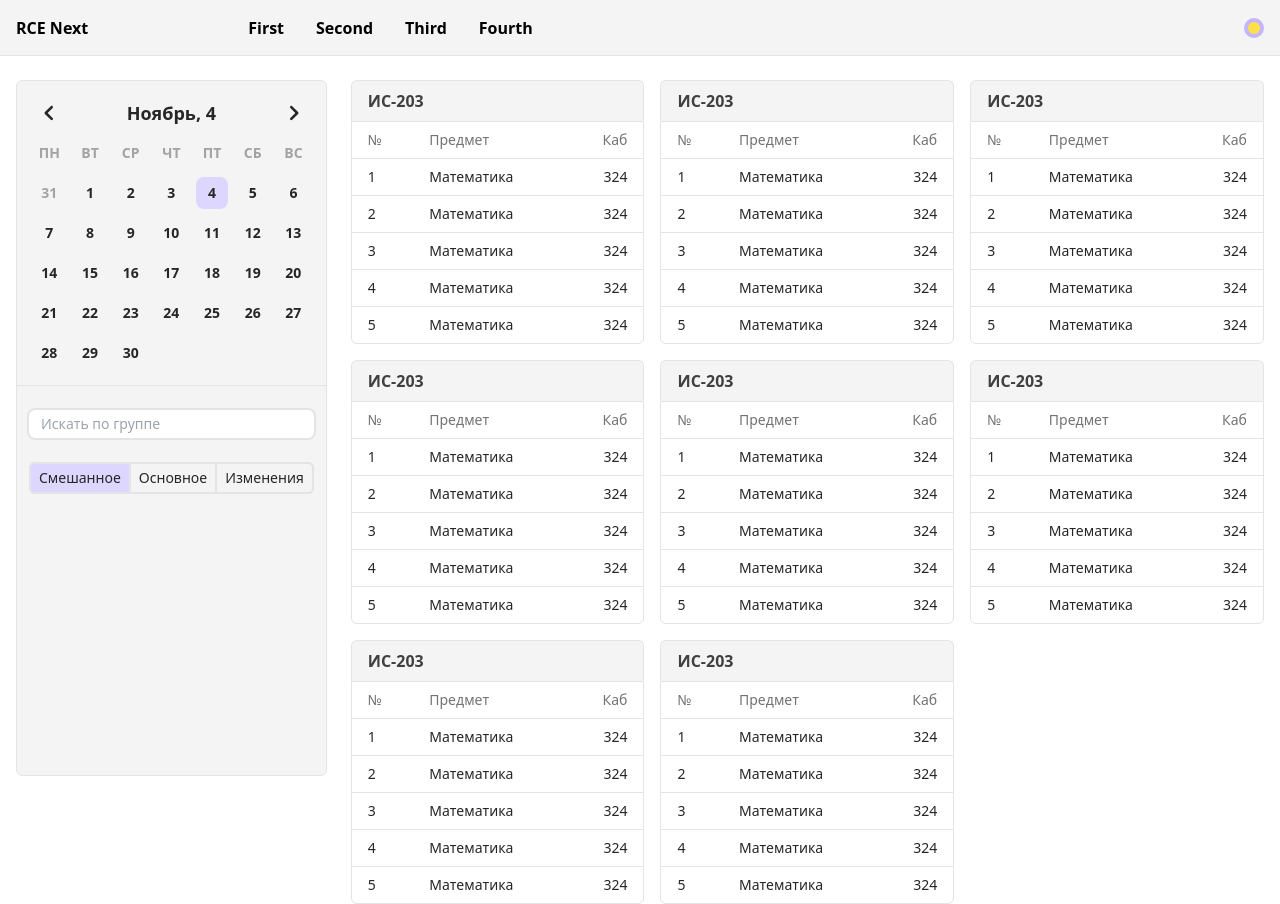
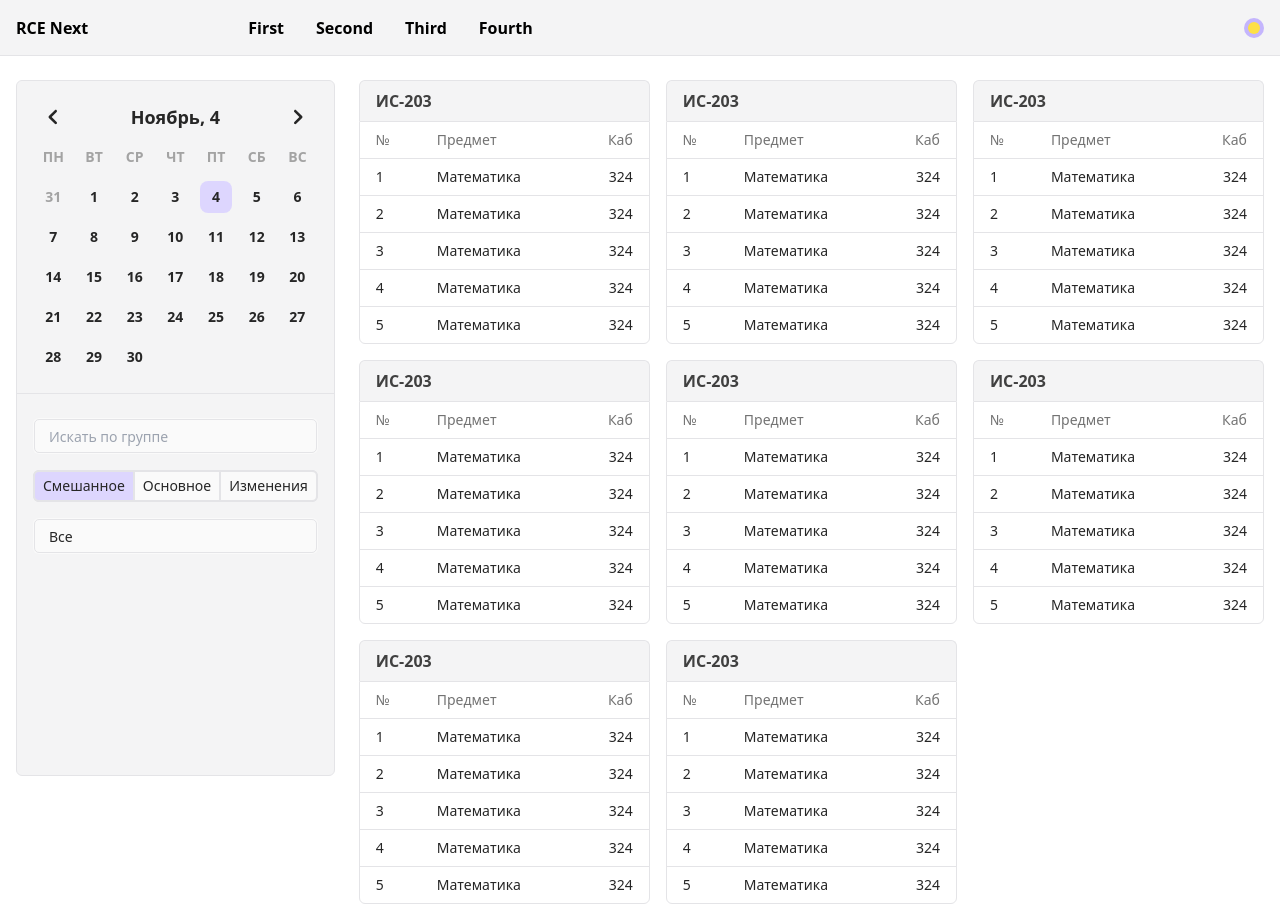
Before and after one commit to iswebdevru/rcenext-client, a Next.js app: page / in a window 1280 px wide. Built offline with nearby package versions, Linux system fonts and the light colour scheme.

Commit message:
refactor: do css stuff

```diff
--- /dev/null
+++ b/src/app/head.tsx
@@ -0,0 +1,7 @@
+export default function Head() {
+  return (
+    <>
+      <title>Расписание РКЭ</title>
+    </>
+  );
+}
--- a/src/app/page.tsx
+++ b/src/app/page.tsx
@@ -4,28 +4,68 @@ import { useState } from 'react';
 import { Calendar } from '../components/Calendar';
 import Schedule from '../components/Schedule';
 import Search from '../components/Search';
-import SideBar from '../components/SideBar';
+import SideBar from '../components/layout/SideBar';
 import Tabs from '../components/Tabs';
+import DropDown from '../components/DropDown';
 
 const SCHEDULE_TYPES = ['Смешанное', 'Основное', 'Изменения'];
+const BLOCKS = [
+  {
+    id: 1,
+    value: 1,
+  },
+  {
+    id: 2,
+    value: 2,
+  },
+  {
+    id: 3,
+    value: 3,
+  },
+  {
+    id: 4,
+    value: 4,
+  },
+  {
+    id: 5,
+    value: 5,
+  },
+  {
+    id: 6,
+    value: 6,
+  },
+];
 
 export default function Index() {
   const [date, setDate] = useState(new Date());
-  const [text, setText] = useState('');
-  const [active, setActive] = useState(0);
+  const [searchText, setSearchText] = useState('');
+  const [activeTab, setActiveTab] = useState(0);
+  const [activeBlock, setActiveBlock] = useState<null | number>(null);
 
   return (
     <div className="mt-20 px-4 mx-auto flex max-w-7xl gap-6 items-start">
       <SideBar>
-        <div className="p-3">
+        <div className="p-4">
           <Calendar date={date} setDate={setDate} />
         </div>
-        <hr className="border-zinc-200 dark:border-zinc-700 transition-colors mb-3" />
-        <div className="p-3">
-          <Search text={text} setText={setText} />
+        <hr className="common-border transition-colors mb-4" />
+        <div className="px-4 py-2">
+          <Search text={searchText} setText={setSearchText} />
         </div>
-        <div className="p-3">
-          <Tabs items={SCHEDULE_TYPES} active={active} setActive={setActive} />
+        <div className="px-4 py-2">
+          <Tabs
+            items={SCHEDULE_TYPES}
+            active={activeTab}
+            setActive={setActiveTab}
+          />
+        </div>
+        <div className="px-4 py-2">
+          <DropDown
+            options={BLOCKS}
+            active={activeBlock}
+            setActive={setActiveBlock}
+            defaultValue="Все"
+          />
         </div>
       </SideBar>
       <div className="grid gap-4 grid-cols-3 flex-1">
--- a/src/components/DropDown.tsx
+++ b/src/components/DropDown.tsx
@@ -1,23 +1,25 @@
 'use client';
 
 import classNames from 'classnames';
-import React, { ChangeEventHandler, useEffect, useRef, useState } from 'react';
+import React, {
+  ChangeEventHandler,
+  useEffect,
+  useMemo,
+  useRef,
+  useState,
+} from 'react';
 
 export interface Option {
   id: number | null;
-  value: string;
+  value: string | number;
 }
 
 export interface DropDownProps {
   options: Option[];
-  selected: Option['id'];
-  select: (optionId: number | null) => void;
+  active: Option['id'];
+  setActive: (optionId: number | null) => void;
+  defaultValue?: string | number;
 }
-
-const defaultOption: Option = {
-  id: null,
-  value: '-',
-};
 
 function sortByMostAccurate(searchText: string, a: string, b: string) {
   const searchLower = searchText.toLowerCase();
@@ -33,15 +35,22 @@ function sortByMostAccurate(searchText: string, a: string, b: string) {
   return 0;
 }
 
-export default function DropDown({ options, select, selected }: DropDownProps) {
-  const [searchText, setSearchText] = useState('');
+export default function DropDown({
+  options,
+  setActive,
+  active,
+  defaultValue = '-',
+}: DropDownProps) {
+  const [searchText, setSearchText] = useState<string | number>(
+    options.find(o => o.id === active)?.value || defaultValue
+  );
   const [showOptions, setShowOptions] = useState(false);
   const [shouldSort, setShouldSort] = useState(false);
   const dropDownRef = useRef<HTMLDivElement | null>(null);
 
   const handleSelectFactory = (id: number | null) => () => {
-    select(id);
-    setSearchText(options.find(o => o.id === id)?.value || '');
+    setActive(id);
+    setSearchText(options.find(o => o.id === id)?.value || defaultValue);
     setShowOptions(false);
   };
 
@@ -52,18 +61,23 @@ export default function DropDown({ options, select, selected }: DropDownProps) {
       option => option.value === event.currentTarget.value
     );
     if (selectedOption) {
-      select(selectedOption.id);
-    } else if (selected !== null) {
-      select(null);
+      setActive(selectedOption.id);
+    } else if (active !== null) {
+      setActive(null);
     }
   };
 
   const handleKeyDownFactory =
-    (id: number | null) => (event: React.KeyboardEvent<HTMLLIElement>) => {
+    (id: number | null) => (event: React.KeyboardEvent<HTMLButtonElement>) => {
       if (event.key === 'Enter') {
         handleSelectFactory(id)();
       }
     };
+
+  const defaultOption = useMemo(
+    () => ({ id: null, value: defaultValue }),
+    [defaultValue]
+  );
 
   // Handle outside click
   useEffect(() => {
@@ -81,41 +95,56 @@ export default function DropDown({ options, select, selected }: DropDownProps) {
   const optionsWithDefault = [
     defaultOption,
     ...(shouldSort
-      ? options.sort((a, b) => sortByMostAccurate(searchText, a.value, b.value))
+      ? options.sort((a, b) =>
+          sortByMostAccurate(
+            searchText.toString(),
+            a.value.toString(),
+            b.value.toString()
+          )
+        )
       : options),
   ];
 
+  const height = showOptions
+    ? options.length < 5
+      ? options.length * 36
+      : 207
+    : 0;
+
   return (
-    <div className="relative w-56" ref={dropDownRef}>
+    <div className="relative" ref={dropDownRef}>
       <input
-        type="text"
-        className="border bg-gray-50 w-full p-3 focus:bg-gray-100 outline-0"
+        type="search"
+        className="h-9 transition-[outline,background] duration-75 outline outline-1 common-outline common-focus common-text bg-zinc-50 w-full px-4 text-sm rounded-md mb-2 dark:bg-zinc-800"
         value={searchText}
         onChange={handleChange}
         onFocus={() => setShowOptions(true)}
       />
       <div
+        className="top-full left-0 right-0 absolute z-10 outline-1 transition-[height] outline-none common-outline -outline-offset-1 rounded-md origin-top"
+        style={{ height }}
+      >
+        <ul
+          className="overflow-auto transition-[height] rounded-md duration-200 common-scrollbar"
+          style={{ height }}
+        >
+          {optionsWithDefault.map(({ id, value }, index) => (
+            <li key={id}>
+              <button
                 className={classNames({
-          'top-full left-0 right-0 absolute duration-300 transition-[height] origin-top overflow-auto border-x bg-white scrollbar-thumb-gray-200 scrollbar-thin scrollbar-track-gray-50 hover:scrollbar-thumb-gray-300':
+                  'w-full text-left text-sm common-text select-none h-9 px-4 transition':
                     true,
-          'h-0 border-0': !showOptions,
-          'h-72  border-b': showOptions,
+                  'bg-violet-100 hover:bg-violet-100 dark:bg-violet-800':
+                    active === id,
+                  'bg-zinc-50 hover:bg-zinc-100 dark:bg-zinc-800 dark:hover:bg-zinc-700':
+                    active !== id,
+                  'border-t common-border': index !== 0,
                 })}
-      >
-        <ul>
-          {optionsWithDefault.map(({ id, value }) => (
-            <li
-              className={classNames({
-                'cursor-pointer select-none border-t p-3 transition': true,
-                'bg-emerald-100 hover:bg-emerald-100': selected === id,
-                'hover:bg-gray-50': selected !== id,
-              })}
-              key={id}
-              tabIndex={0}
                 onClick={handleSelectFactory(id)}
                 onKeyDown={handleKeyDownFactory(id)}
               >
                 {value}
+              </button>
             </li>
           ))}
         </ul>
--- a/src/components/Header.tsx
+++ b/src/components/Header.tsx
@@ -3,7 +3,7 @@ import ThemeButton from './ThemeButton';
 
 export default function Header() {
   return (
-    <header className="fixed left-0 top-0 right-0 z-50 h-14 transition-colors border-b border-b-zinc-200 bg-zinc-100 text-black dark:text-white dark:border-zinc-700 dark:bg-zinc-800">
+    <header className="fixed left-0 top-0 right-0 z-50 h-14 transition-colors border-b common-border bg-zinc-100 text-black dark:text-white dark:bg-zinc-800">
       <div className="max-w-7xl h-full px-4 mx-auto flex items-center gap-40">
         <Link href="/" className="font-semibold hover:text-violet-500">
           RCE Next
--- a/src/components/Search.tsx
+++ b/src/components/Search.tsx
@@ -15,7 +15,7 @@ export default function Search({ text, setText }: SearchProps) {
       placeholder="Искать по группе"
       value={text}
       onChange={handleChange}
-      className="text-sm text-neutral-800 px-3 py-1 transition-[outline,background] duration-75 rounded-md w-full outline-zinc-200 outline-none outline-offset-0 outline-2 focus:outline-violet-200 dark:focus:outline-violet-700 dark:bg-zinc-800 dark:outline-zinc-700 dark:placeholder:text-zinc-500 dark:text-neutral-100"
+      className="text-sm common-text bg-zinc-50 px-4 h-9 transition-[outline,background] duration-75 rounded-md w-full outline outline-1 common-outline common-focus dark:bg-zinc-800  dark:placeholder:text-zinc-500"
     />
   );
 }
--- a/src/components/SideBar.tsx
+++ /dev/null
@@ -1,9 +0,0 @@
-import { PropsWithChildren } from 'react';
-
-export default function SideBar({ children }: PropsWithChildren) {
-  return (
-    <aside className="transition-colors sticky top-20 h-[calc(100vh-104px)] max-w-xs rounded-md border border-zinc-200 bg-zinc-100 shrink-0 dark:bg-zinc-800 dark:border-zinc-700">
-      {children}
-    </aside>
-  );
-}
--- a/src/components/Tabs.tsx
+++ b/src/components/Tabs.tsx
@@ -22,7 +22,7 @@ export default function Tabs({ active, items, setActive }: TabsProps) {
                 'w-full text-sm text-neutral-800 px-2 py-1 transition-colors dark:text-neutral-100':
                   true,
                 'bg-violet-200 dark:bg-violet-700': index === active,
-                'bg-zinc-100 hover:bg-zinc-200 dark:bg-zinc-800 dark:hover:bg-zinc-700':
+                'bg-zinc-50 hover:bg-zinc-100 dark:bg-zinc-800 dark:hover:bg-zinc-700':
                   index !== active,
               })}
             >
--- /dev/null
+++ b/src/components/internal/ThemeScript.tsx
@@ -0,0 +1,11 @@
+export default function ThemeScript() {
+  return (
+    <script
+      dangerouslySetInnerHTML={{
+        __html: `
+              const theme = localStorage.getItem('settings/theme');theme && document.documentElement.classList.add(theme);
+            `,
+      }}
+    ></script>
+  );
+}
--- /dev/null
+++ b/src/components/layout/SideBar.tsx
@@ -0,0 +1,9 @@
+import { PropsWithChildren } from 'react';
+
+export default function SideBar({ children }: PropsWithChildren) {
+  return (
+    <aside className="transition-colors sticky top-20 h-[calc(100vh-104px)] max-w-xs rounded-md border common-border shrink-0 bg-zinc-100 dark:bg-zinc-800 ">
+      {children}
+    </aside>
+  );
+}
--- a/src/styles/globals.css
+++ b/src/styles/globals.css
@@ -1,2 +1,22 @@
 @tailwind base;
 @tailwind utilities;
+
+.common-border {
+  @apply border-zinc-200 dark:border-zinc-700;
+}
+
+.common-outline {
+  @apply outline-zinc-200 dark:outline-zinc-700;
+}
+
+.common-scrollbar {
+  @apply scrollbar-thin scrollbar-track-transparent scrollbar-thumb-zinc-300 scrollbar-thumb-rounded-md hover:scrollbar-thumb-zinc-400 dark:scrollbar-thumb-zinc-600 dark:hover:scrollbar-thumb-zinc-500;
+}
+
+.common-text {
+  @apply text-neutral-800 dark:text-neutral-200;
+}
+
+.common-focus {
+  @apply focus:outline-2 focus:outline-violet-200 dark:focus:outline-violet-700;
+}
--- a/tailwind.config.js
+++ b/tailwind.config.js
@@ -4,6 +4,10 @@ module.exports = {
   theme: {
     extend: {},
   },
-  plugins: [require('tailwind-scrollbar')],
+  plugins: [
+    require('tailwind-scrollbar')({
+      nocompatible: true,
+    }),
+  ],
   darkMode: 'class',
 };
```
Also changed, not shown: src/app/layout.tsx (+2 -7 lines). Lines whose indentation alone changed are shown as unchanged.
